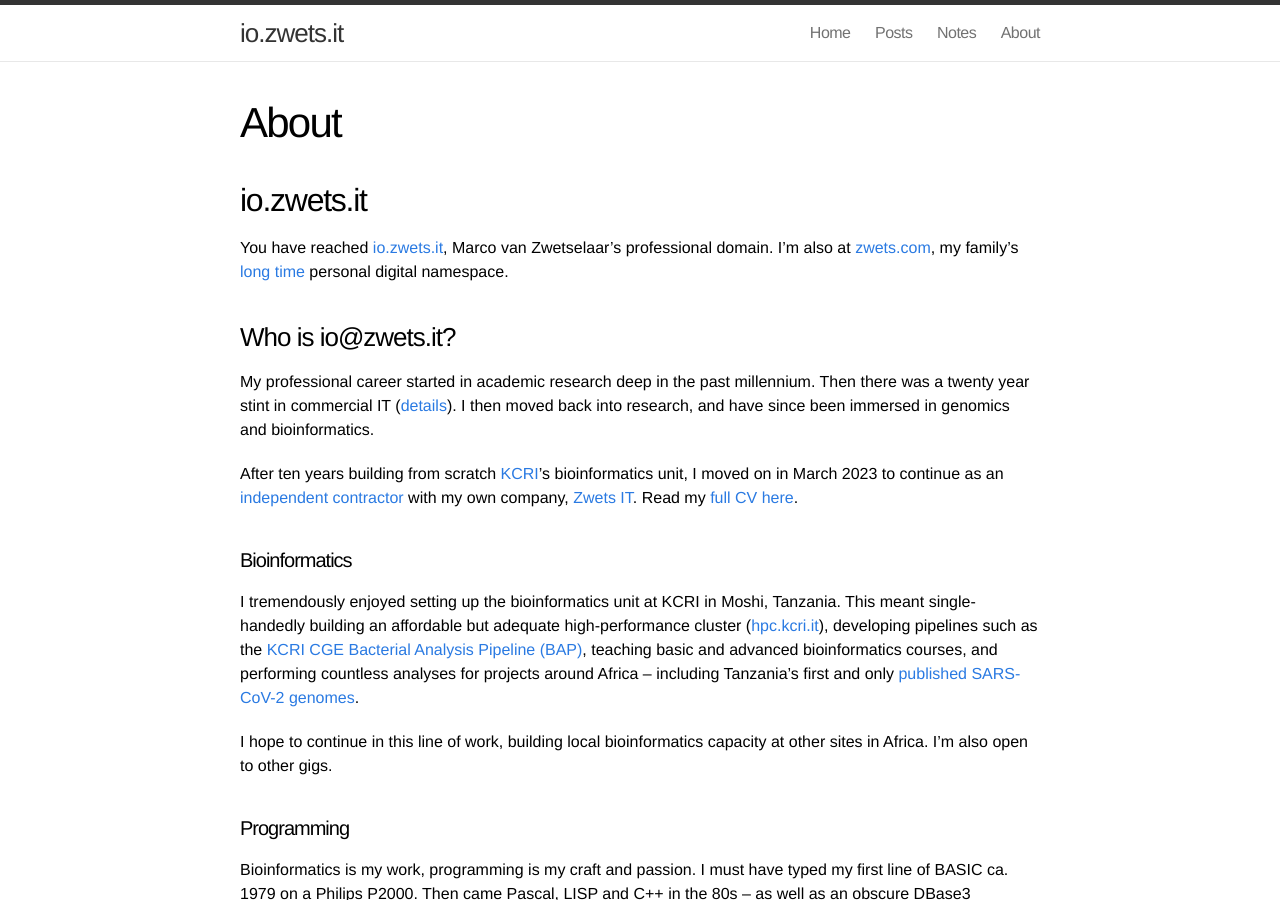
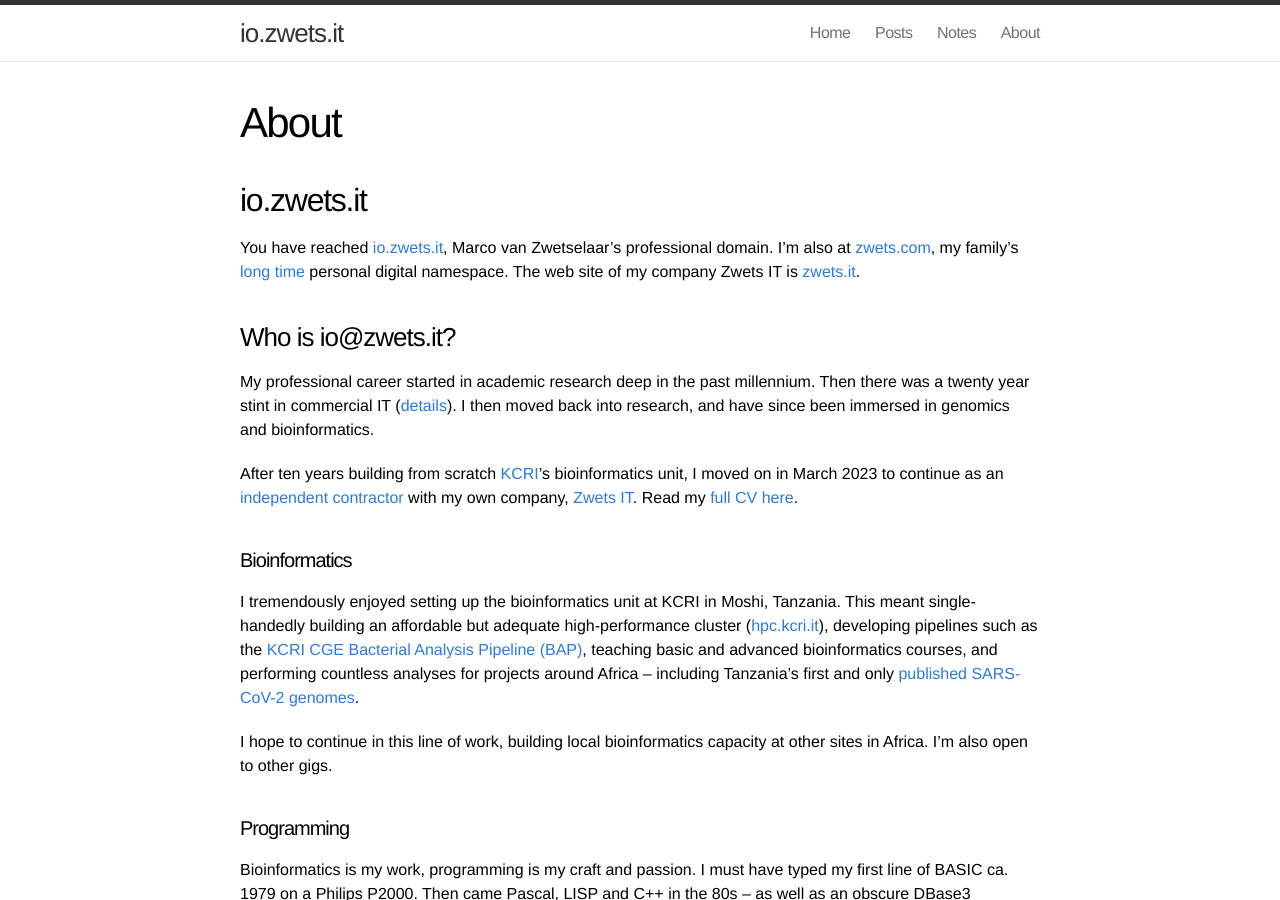
Before and after one commit to zwets/zwets.github.io, a Jekyll site: the page built from about.md, in a window 1280 px wide and 900 px high. Built offline with Jekyll 4.4.1, drawn with Linux system fonts in a browser that asks for light colours.

Commit message:
Add link to company site

```diff
--- a/about.md
+++ b/about.md
@@ -9,6 +9,7 @@ excerpt: "About io.zwets.it - Marco van Zwetselaar"
 
 You have reached [io.zwets.it](http://io.zwets.it/about), Marco van Zwetselaar's professional domain.
 I'm also at [zwets.com](https://zwets.com), my family's [long time](http://web.archive.org/web/*/http://zwets.com/) personal digital namespace.
+The web site of my company Zwets IT is [zwets.it](https://zwets.it).
 
 ### Who is io@zwets.it?
 
```
